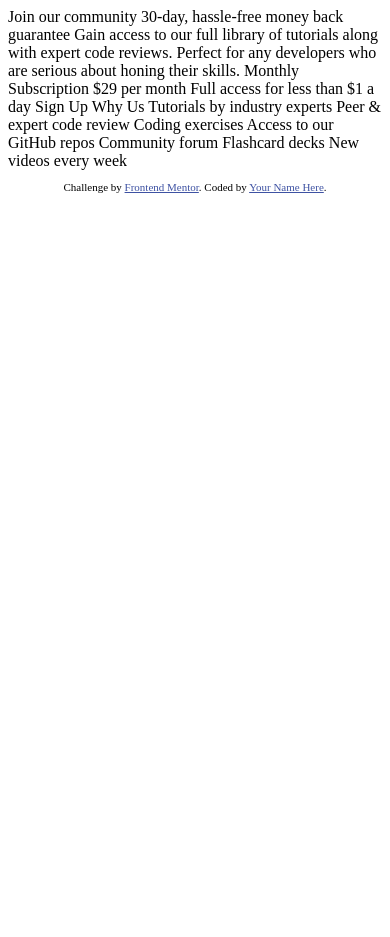
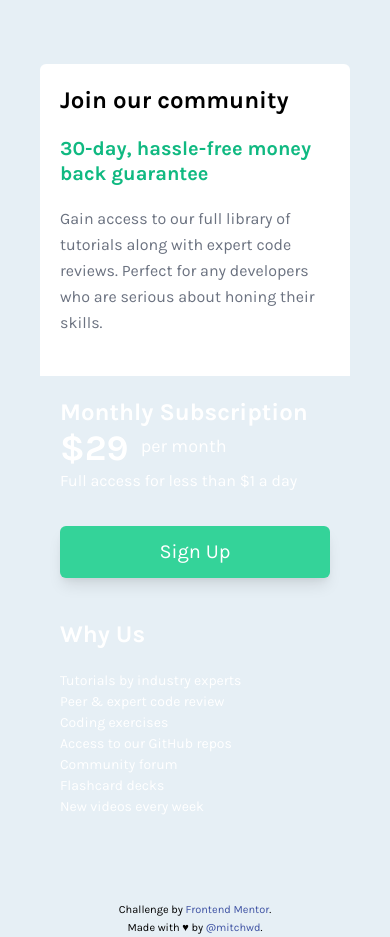
Before and after one commit to mitchwd/frontend_mentor, a plain HTML site: page single-price-grid-component/index.html in a window 390 px wide. Before the commit the page ends 844 px from the top, so only its background shows below. Drawn offline with nearby package versions, Linux system fonts and the light colour scheme.

Commit message:
Initial mobile structure and styling. Needs colour fixing and desktop view

```diff
--- a/single-price-grid-component/index.html
+++ b/single-price-grid-component/index.html
@@ -1,49 +1,84 @@
 <!DOCTYPE html>
 <html lang="en">
   <head>
-  <meta charset="UTF-8">
-  <meta name="viewport" content="width=device-width, initial-scale=1.0"> <!-- displays site properly based on user's device -->
-
-  <link rel="icon" type="image/png" sizes="32x32" href="./images/favicon-32x32.png">
+    <meta charset="UTF-8" />
+    <meta name="viewport" content="width=device-width, initial-scale=1.0" />
+    <link rel="icon" type="image/png" sizes="32x32" href="./images/favicon-32x32.png" />
+    <link rel="stylesheet" href="https://unpkg.com/tailwindcss@^1.0/dist/tailwind.min.css" />
+    <link href="https://fonts.googleapis.com/css?family=Karla:400,700" rel="stylesheet" />
 
     <title>Frontend Mentor | Single Price Grid Component</title>
 
-  <!-- Feel free to remove these styles or customise in your own stylesheet 👍 -->
     <style>
-    .attribution { font-size: 11px; text-align: center; }
-    .attribution a { color: hsl(228, 45%, 44%); }
+      body {
+        background-color: hsl(204, 42%, 93%);
+        font: 16px "Karla", sans-serif;
+      }
+
+      /* Colours */
+      .cyan {
+        color: hsl(179, 62%, 43%);
+      }
+
+      .bright_yellow {
+        color: hsl(71, 73%, 54%);
+      }
+
+      .attribution {
+        font-size: 11px;
+        text-align: center;
+      }
+      .attribution a {
+        color: hsl(228, 45%, 44%);
+      }
     </style>
   </head>
-<body>
-  Join our community
+  <body class="container mx-auto font-normal leading-relaxed subpixel-antialiased">
+    <div class="my-16 mx-10">
+      <section class="bg-white rounded-t-md p-5">
+        <h1 class="text-2xl font-bold text-teal-500">Join our community</h1>
+        <h2 class="text-xl font-bold text-green-500 pt-5 leading-tight">
+          30-day, hassle-free money back guarantee
+        </h2>
+        <p class="text-gray-500 py-5">
+          Gain access to our full library of tutorials along with expert code reviews. Perfect for
+          any developers who are serious about honing their skills.
+        </p>
+      </section>
 
-  30-day, hassle-free money back guarantee
+      <section class="bg-teal-500 p-5 text-white">
+        <h1 class="text-2xl font-bold">Monthly Subscription</h1>
+        <h2 class="text-lg text-teal-400">
+          <span class="text-4xl font-bold text-white pr-2 align-middle">&dollar;29</span> per month
+        </h2>
+        <p>Full access for less than &dollar;1 a day</p>
+        <a
+          href="#"
+          class="block w-full bg-green-400 rounded-md text-xl text-center text-white text-bold mt-8 py-3 shadow-lg"
+          >Sign Up</a
+        >
+      </section>
 
-  Gain access to our full library of tutorials along with expert code reviews.
-  Perfect for any developers who are serious about honing their skills.
-
-  Monthly Subscription
-
-  &dollar;29 per month
-
-  Full access for less than &dollar;1 a day
-
-  Sign Up
-
-  Why Us
-
-  Tutorials by industry experts
-  Peer &amp; expert code review
-  Coding exercises
-  Access to our GitHub repos
-  Community forum
-  Flashcard decks
-  New videos every week
+      <section class="bg-teal-400 rounded-b-md p-5 text-white">
+        <h1 class="text-2xl font-bold">Why Us</h1>
+        <ul class="leading-normal text-teal-300 pt-5 text-sm">
+          <li>Tutorials by industry experts</li>
+          <li>Peer &amp; expert code review</li>
+          <li>Coding exercises</li>
+          <li>Access to our GitHub repos</li>
+          <li>Community forum</li>
+          <li>Flashcard decks</li>
+          <li>New videos every week</li>
+        </ul>
+      </section>
+    </div>
 
     <footer>
       <p class="attribution">
-      Challenge by <a href="https://www.frontendmentor.io?ref=challenge" target="_blank">Frontend Mentor</a>.
-      Coded by <a href="#">Your Name Here</a>.
+        Challenge by
+        <a href="https://www.frontendmentor.io?ref=challenge" target="_blank">Frontend Mentor</a
+        >.<br />
+        Made with &hearts; by <a href="http://www.mitchwd.com">@mitchwd</a>.
       </p>
     </footer>
   </body>
```
Lines whose indentation alone changed are shown as unchanged.
